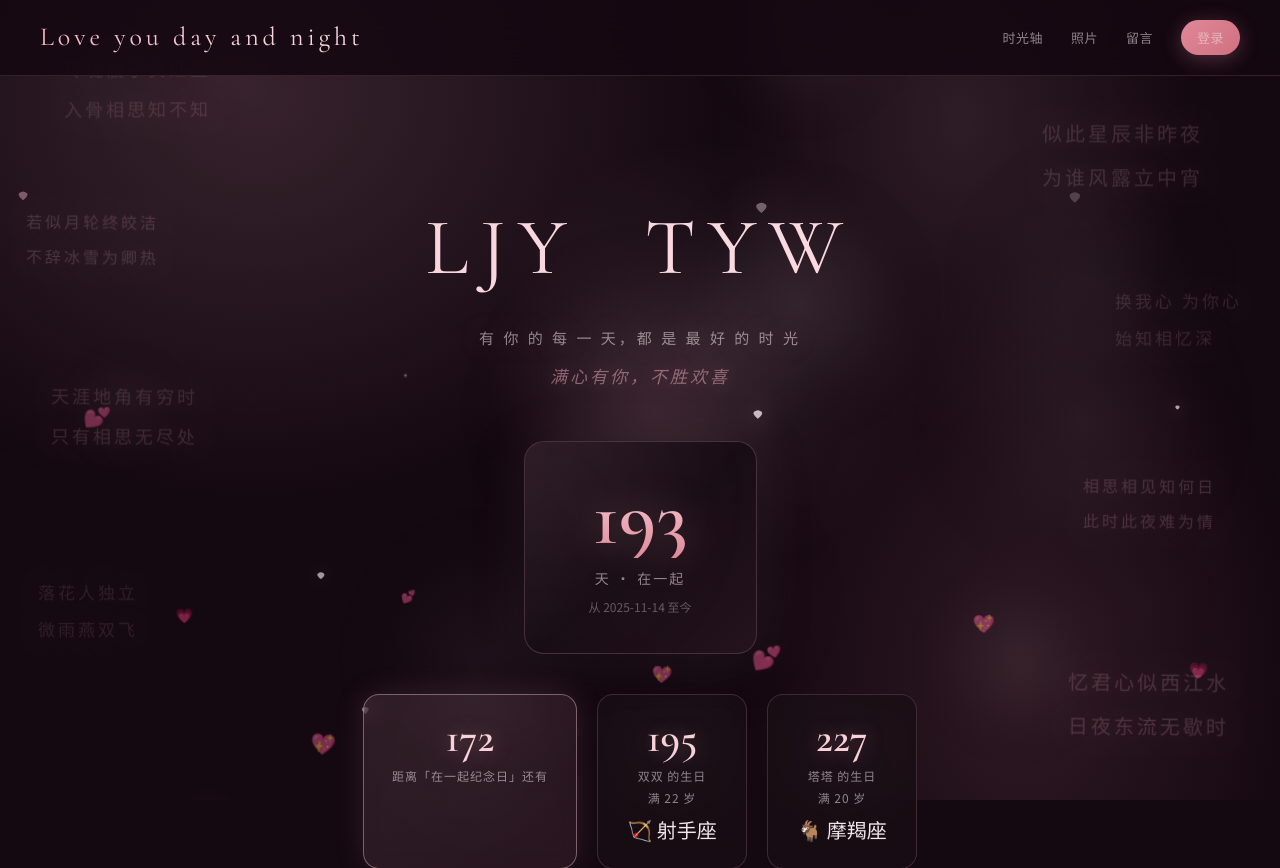
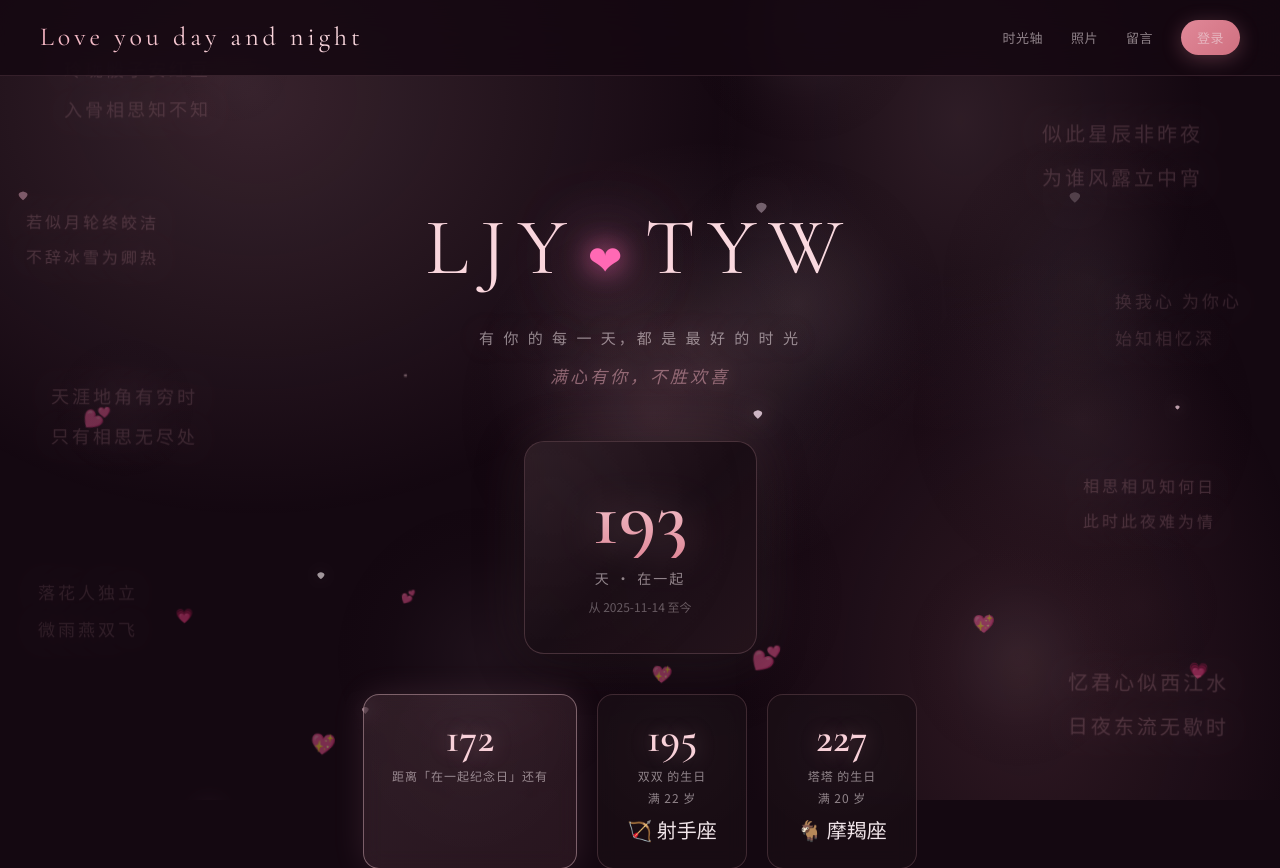
Before and after one commit to KAKCOH/ljy-love-tyw, a Flask app: page / in a window 1280 px wide. Shown: the top 868 px of the page. Run offline with Flask 3, Linux system fonts and the light colour scheme; data comes from the database, SQL or seed files in the repository; data that the repository does not hold is empty; some libraries are stand-ins or nearby versions.

Commit message:
Fix: hero heart invisible due to missing -webkit-text-fill-color

```diff
--- a/static/css/style.css
+++ b/static/css/style.css
@@ -315,6 +315,7 @@ nav {
     animation: heartbeat 1.5s ease-in-out infinite;
     display: inline-block;
     color: #FF69B4;
+    -webkit-text-fill-color: #FF69B4;
     filter:
         drop-shadow(0 0 12px rgba(255, 105, 180, 0.9))
         drop-shadow(0 0 28px rgba(255, 135, 195, 0.6))
```
